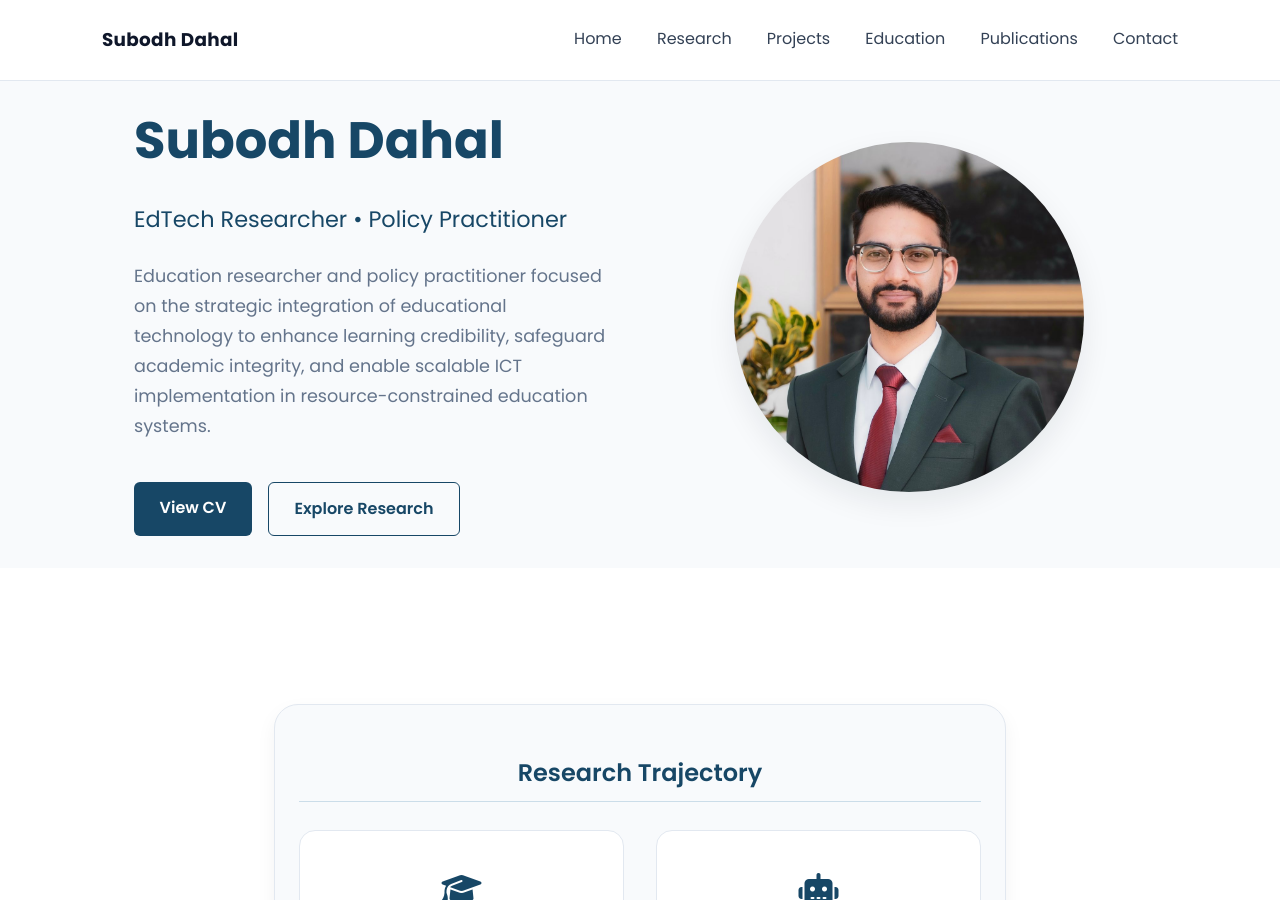
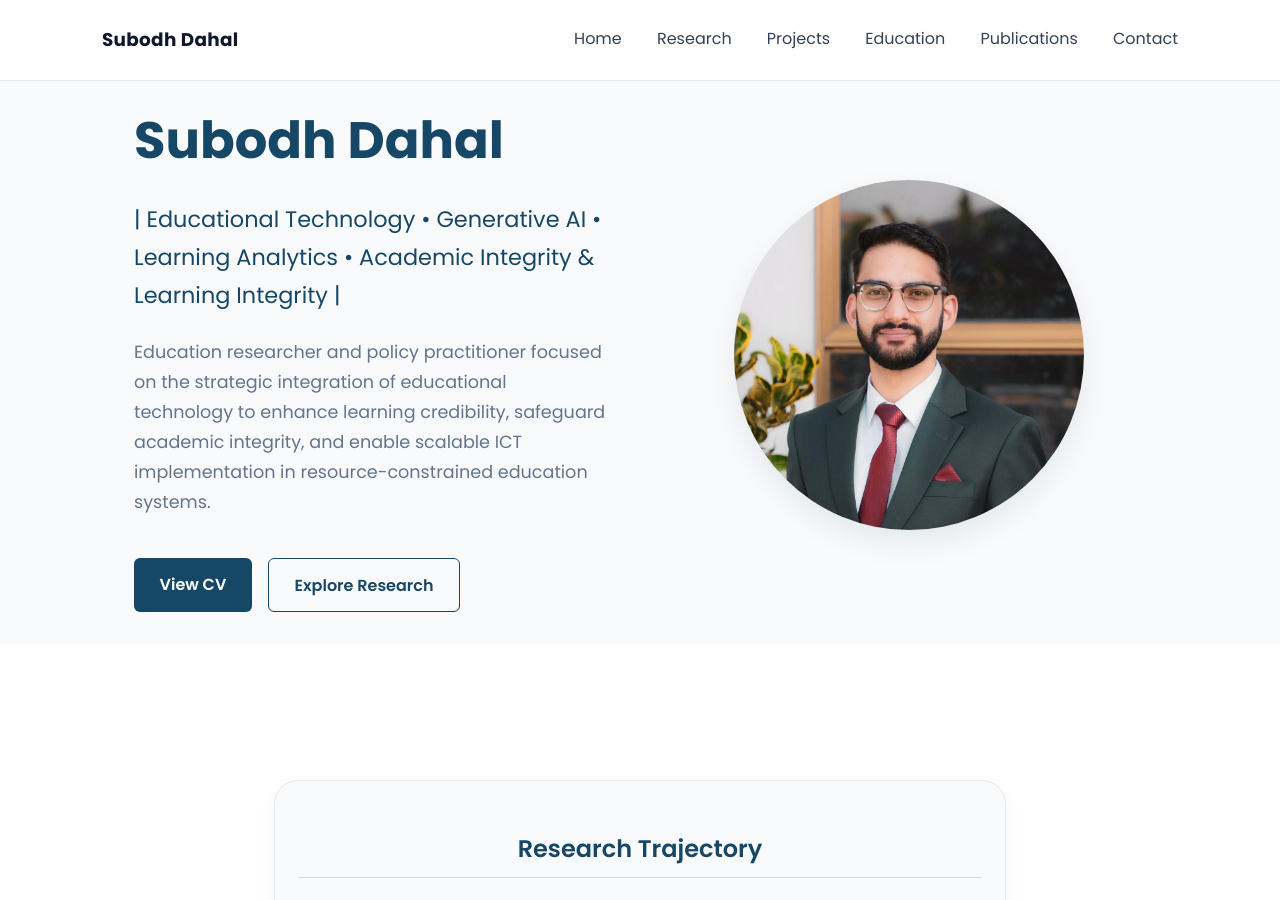
Before and after one commit to dahalsubodh/dahalsubodh.github.io, a Jekyll site: the page built from index.md, in a window 1280 px wide and 900 px high. Built offline with Jekyll 4.4.1, drawn with Linux system fonts in a browser that asks for light colours.

Commit message:
Update hero.html

```diff
--- a/_includes/hero.html
+++ b/_includes/hero.html
@@ -5,7 +5,7 @@
   <span class="hero-name">Subodh Dahal</span>
 </h1>
       <h2 class="hero-subtitle">
-        EdTech Researcher • Policy Practitioner
+       | Educational Technology • Generative AI • Learning Analytics • Academic Integrity & Learning Integrity |
       </h2>
 
       <p class="hero-description">
```
